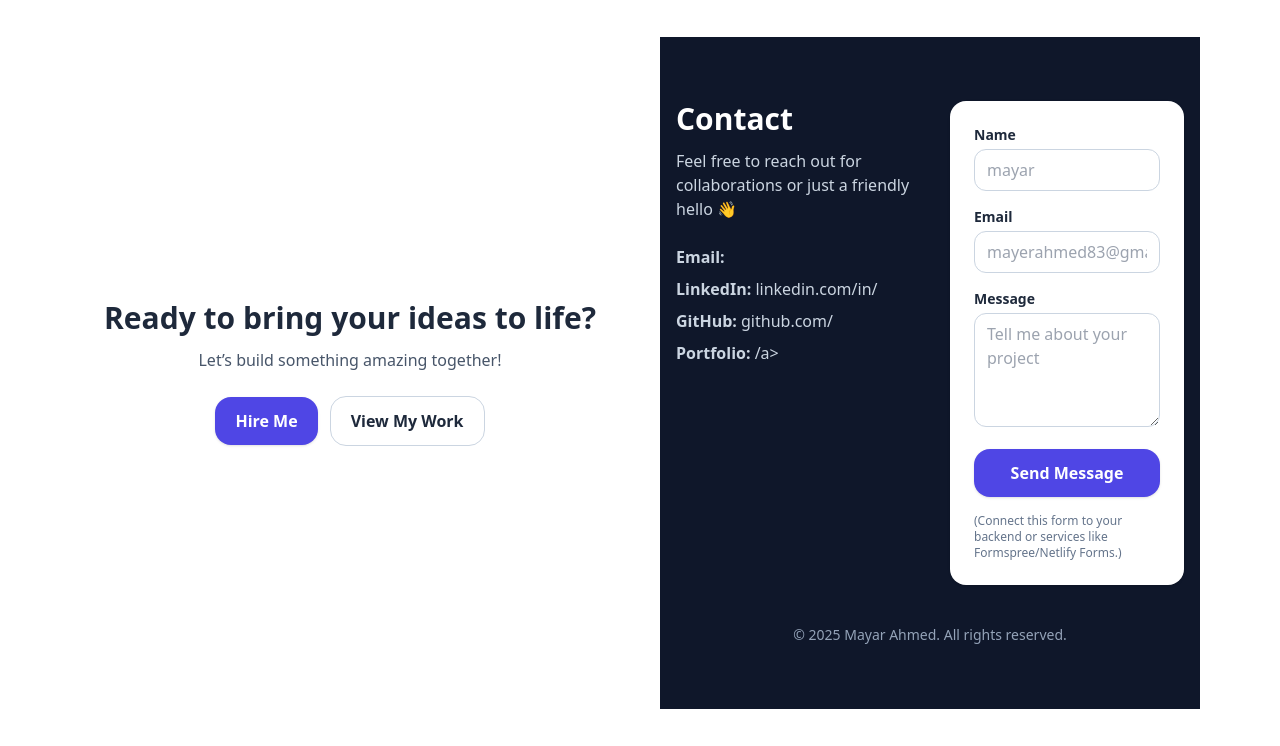
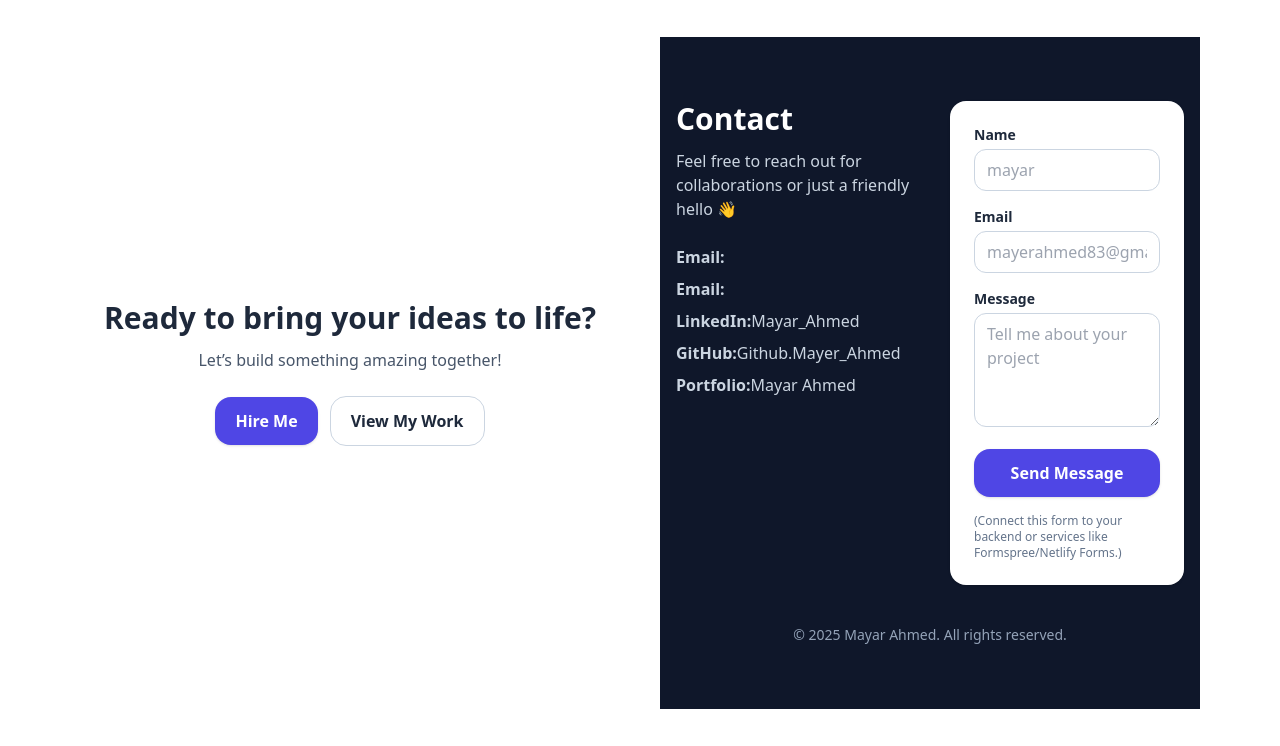
Before and after one commit to mayerahmed83-a11y/-my-portiflio, a plain HTML site: page index.html in a window 1280 px wide. Shown: the part 3080-3826 px from the top of the page. Drawn offline with nearby package versions, Linux system fonts and the light colour scheme.

Commit message:
Update index.html

```diff
--- a/index.html
+++ b/index.html
@@ -470,9 +470,10 @@
           <p class="mt-3 text-slate-300">Feel free to reach out for collaborations or just a friendly hello 👋</p>
           <ul class="mt-6 space-y-2 text-slate-300">
             <li><span class="font-semibold">Email:</span> <a class="hover:underline" href="mailto:yourname@email.com"></a></li>
-            <li><span class="font-semibold">LinkedIn:</span> <a class="hover:underline" target="_blank" href="https://www.linkedin.com/in/mayar-ahmed592/">linkedin.com/in/</a></li>
-            <li><span class="font-semibold">GitHub:</span> <a class="hover:underline" target="_blank" href="https://github.com/mayerahmed83-a11y">github.com/</a></li>
-            <li><span class="font-semibold">Portfolio:</span> <a class="hover:underline" target="_blank" href="https://YOUR_DOMAIN">/a></li>
+            <li><span class="font-semibold">Email:</span> <a class="hover:underline" href="mailto:yourname@email.com"></a></li>
+            <li><span class="font-semibold">LinkedIn:</span>Mayar_Ahmed<a class="hover:underline" target="_blank" href="https://www.linkedin.com/in/mayar-ahmed592/"></li>
+            <li><span class="font-semibold">GitHub:</span>Github.Mayer_Ahmed<a class="hover:underline" target="_blank" href="https://github.com/mayerahmed83-a11y"></li>
+            <li><span class="font-semibold">Portfolio:</span>Mayar Ahmed<a  class="hover:underline" target="_blank" href="https://mayerahmed83-a11y.github.io/-my-portiflio/"></li>
           </ul>
         </div>
         <form class="bg-white text-slate-800 rounded-2xl p-6 shadow space-y-4">
```
